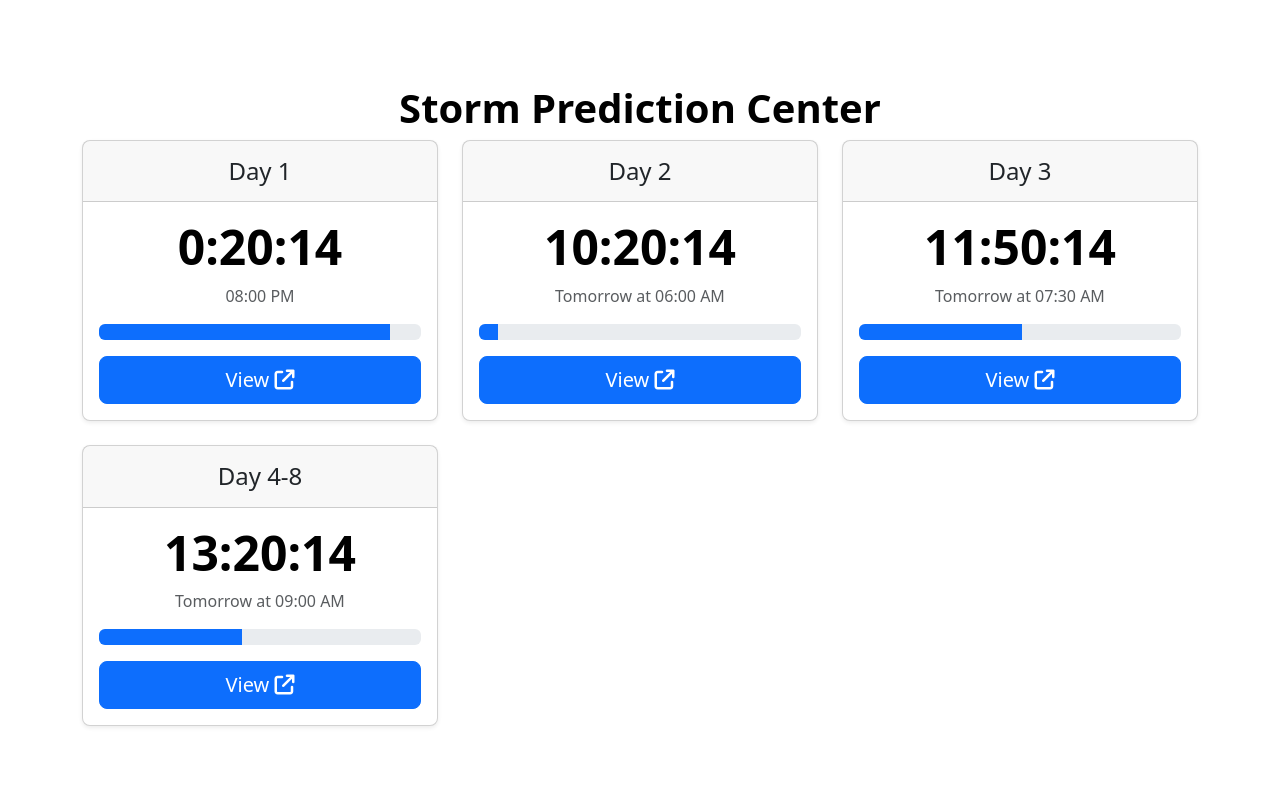
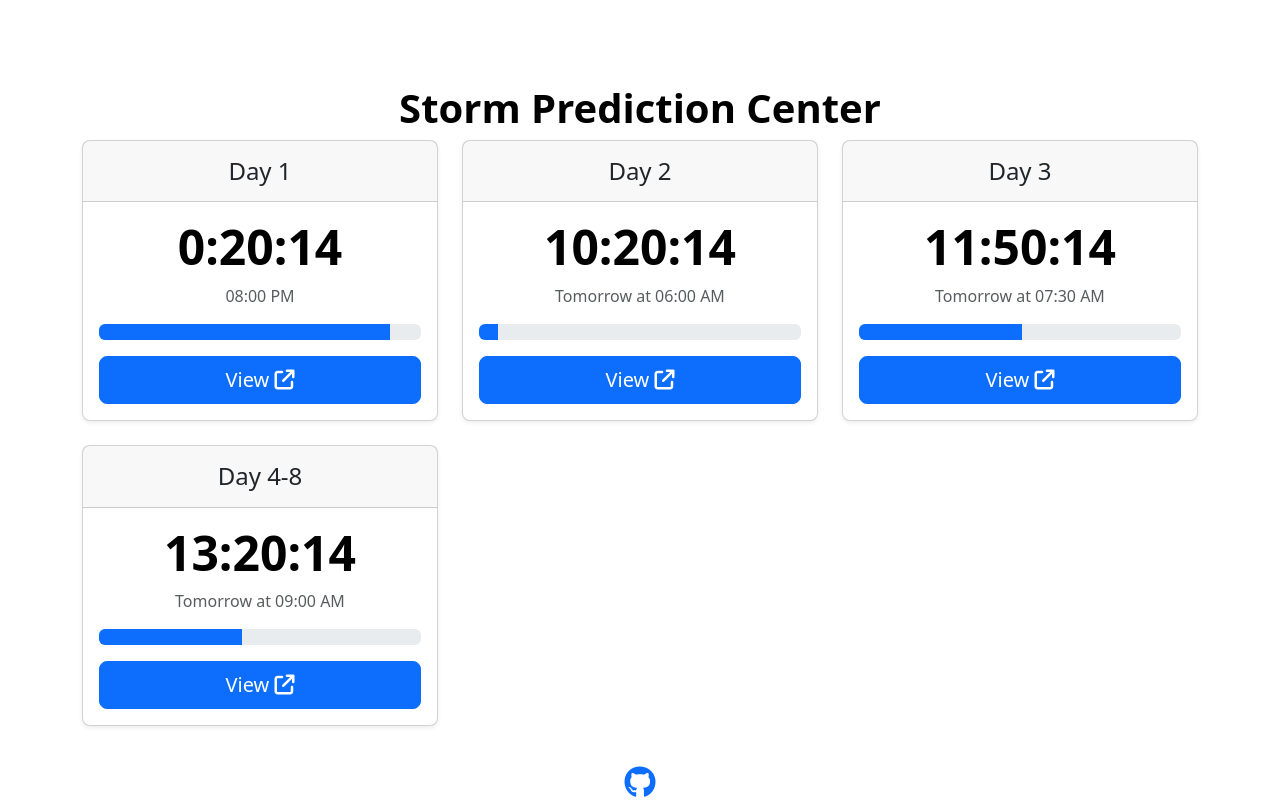
Before and after one commit to IceBotYT/SPCountdown, a plain HTML site: page index.html in a window 1280 px wide. Shown: the part 402-1202 px from the top of the page. Before the commit the page ends 1168 px from the top, so only its background shows below. Drawn offline with nearby package versions, Linux system fonts and the light colour scheme.

Commit message:
Add link to GitHub repo

```diff
--- a/index.html
+++ b/index.html
@@ -233,6 +233,17 @@
       </div>
     </div>
 
+    <!-- Link to repo -->
+    <div class="container">
+      <div class="row">
+        <div class="col text-center">
+          <a href="https://github.com/IceBotYT/SPCountdown">
+            <i class="fab fa-github fa-2x"></i>
+          </a>
+        </div>
+      </div>
+    </div>
+
     <script
       src="https://cdn.jsdelivr.net/npm/bootstrap@5.3.3/dist/js/bootstrap.bundle.min.js"
       integrity="sha384-YvpcrYf0tY3lHB60NNkmXc5s9fDVZLESaAA55NDzOxhy9GkcIdslK1eN7N6jIeHz"
```
